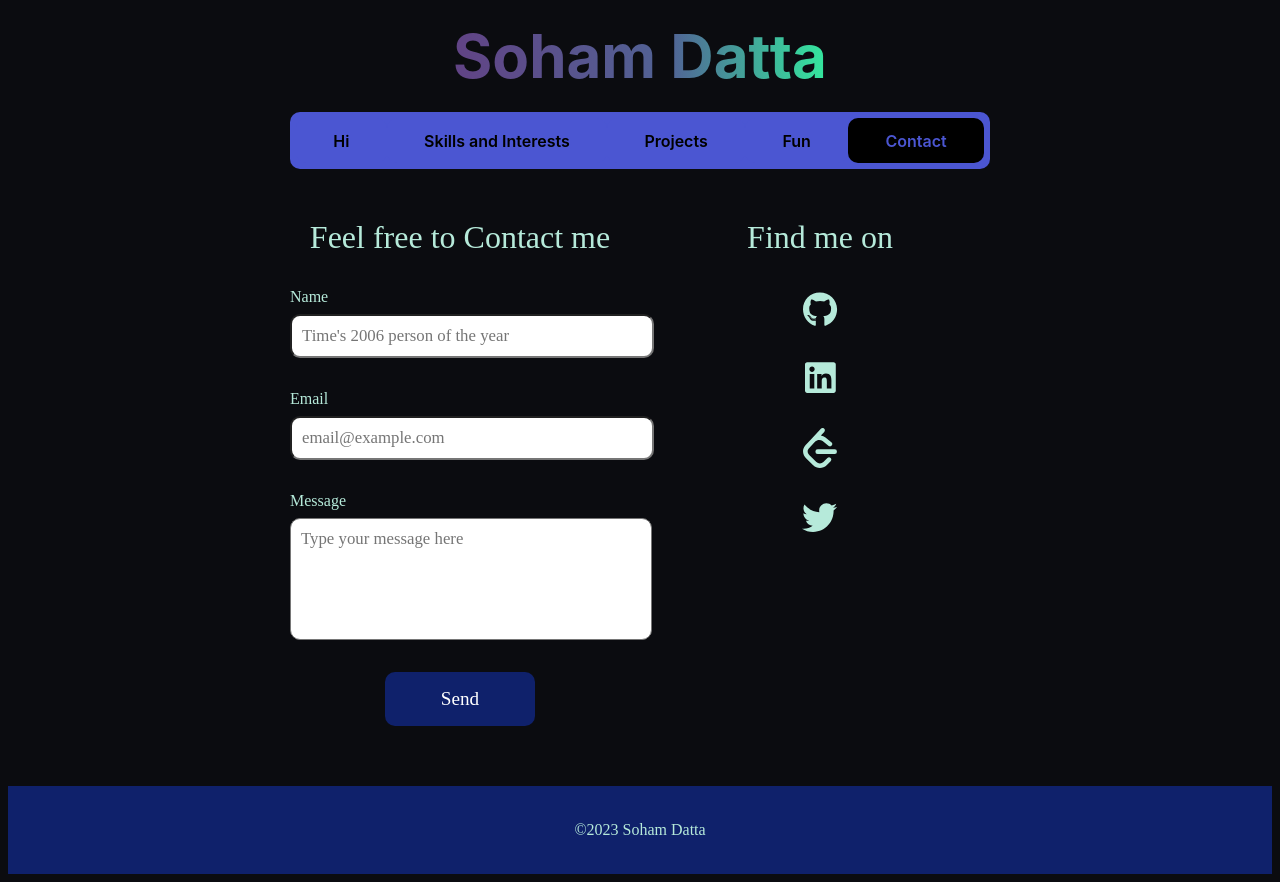
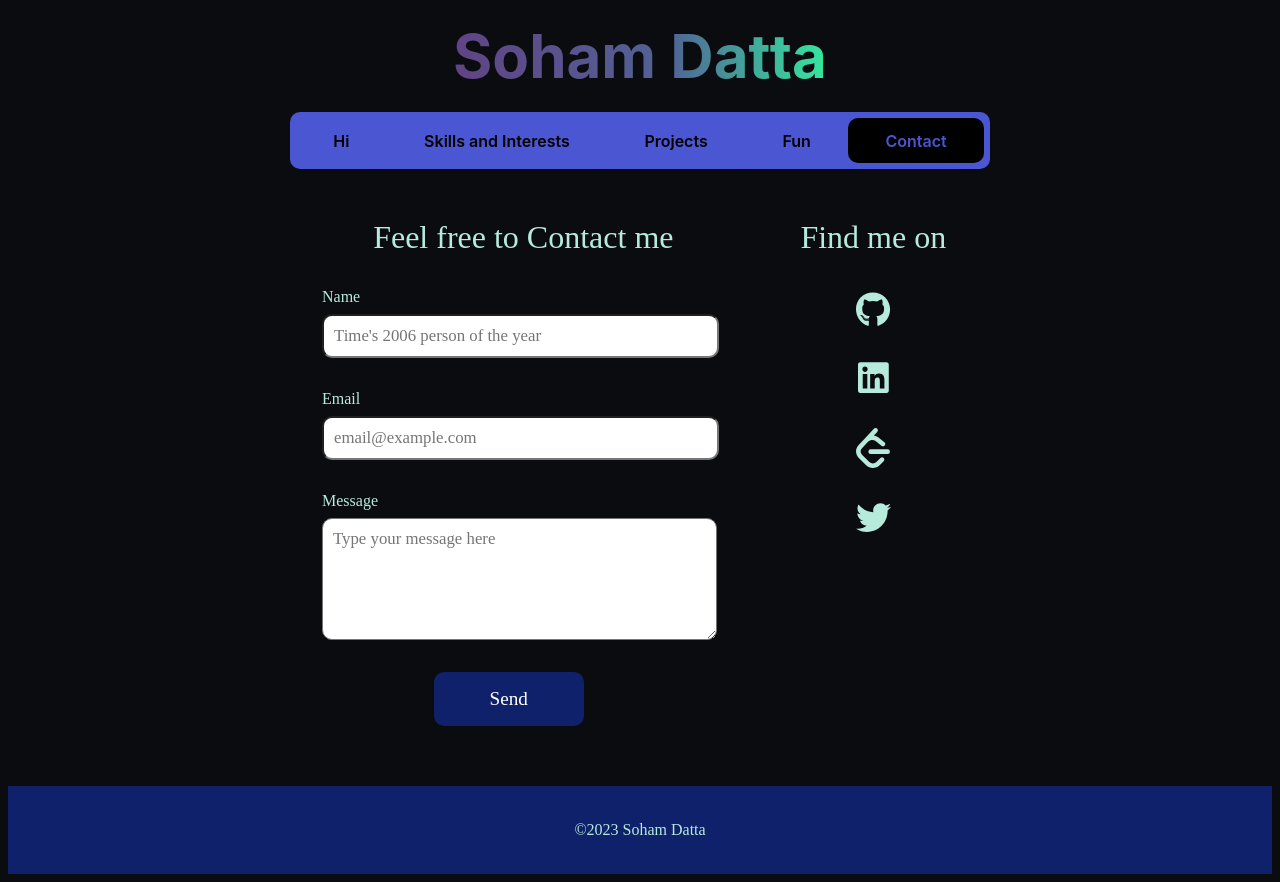
Before and after one commit to sohamdata/personal-website, a React (Vite) app: page / in a window 1280 px wide. Both pictures are taken after a click on the element "Contact". Built offline with nearby package versions, Linux system fonts and the light colour scheme.

Commit message:
ui: contacts tab grid

```diff
--- a/src/components/Tabs/Contact.module.css
+++ b/src/components/Tabs/Contact.module.css
@@ -1,14 +1,15 @@
 .mainContainer {
     display: grid;
-    grid-template-columns: 1fr 1fr;
-    grid-gap: 20px;
+    grid-template-columns: 2fr 1fr;
 }
 
 .leftColumn {
+    /* background-color: #301E67; */
     grid-column: 1 / 2;
 }
 
 .rightColumn {
+    /* background-color: #5C5C5C; */
     display: flex;
     flex-direction: column;
     grid-column: 2 / 2;
@@ -46,11 +47,12 @@ svg:hover path {
 }
 
 .form {
+    margin-left: 32px;
     display: flex;
     flex-direction: column;
     align-items: center;
     gap: 32px;
-    width: 100%;
+    width: 80%;
     color: #B6EADA;
 }
 
@@ -78,7 +80,7 @@ svg:hover path {
 
 .formInput>textarea {
     height: 100px;
-    resize: none;
+    resize: vertical;
 }
 
 .formSubmit {
```
